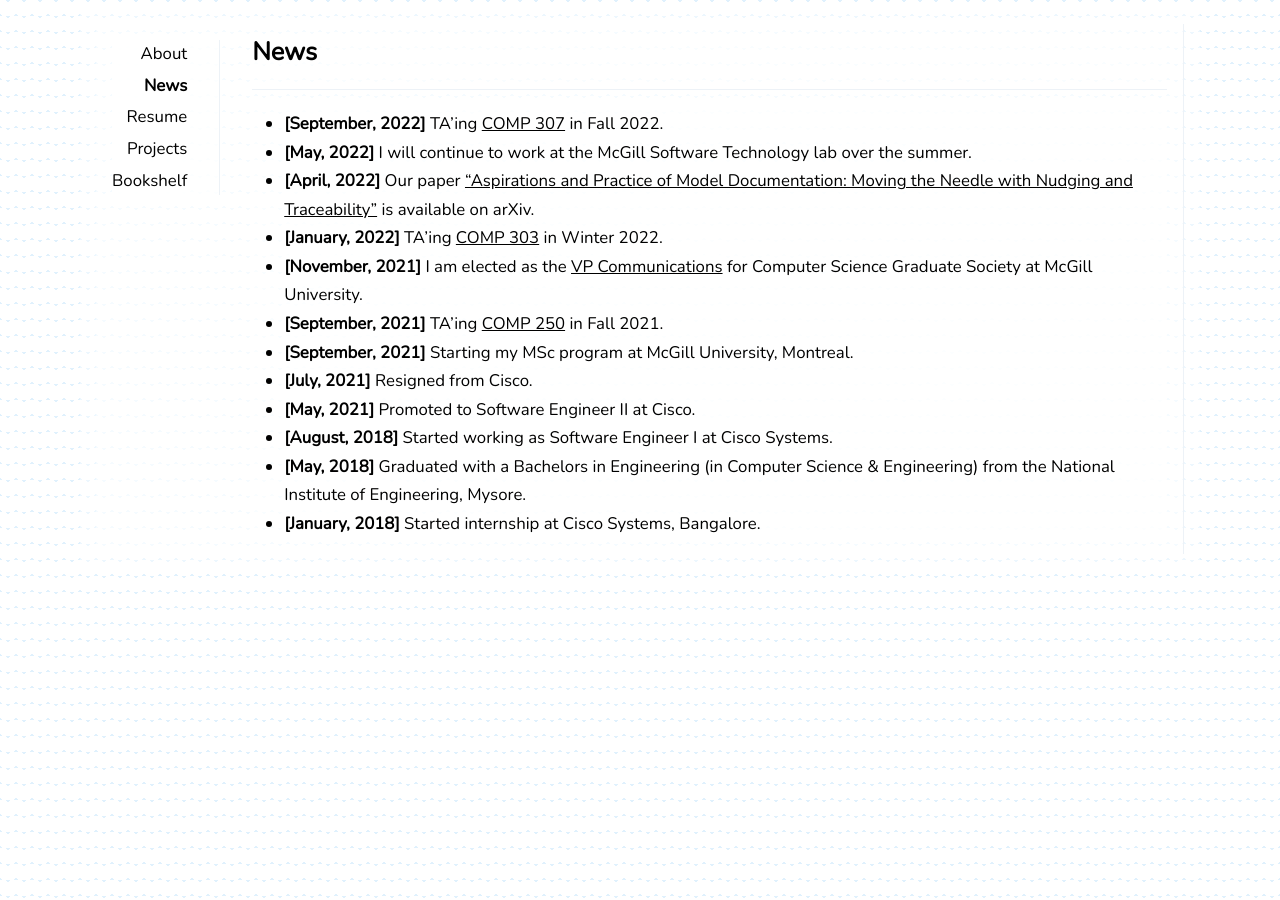
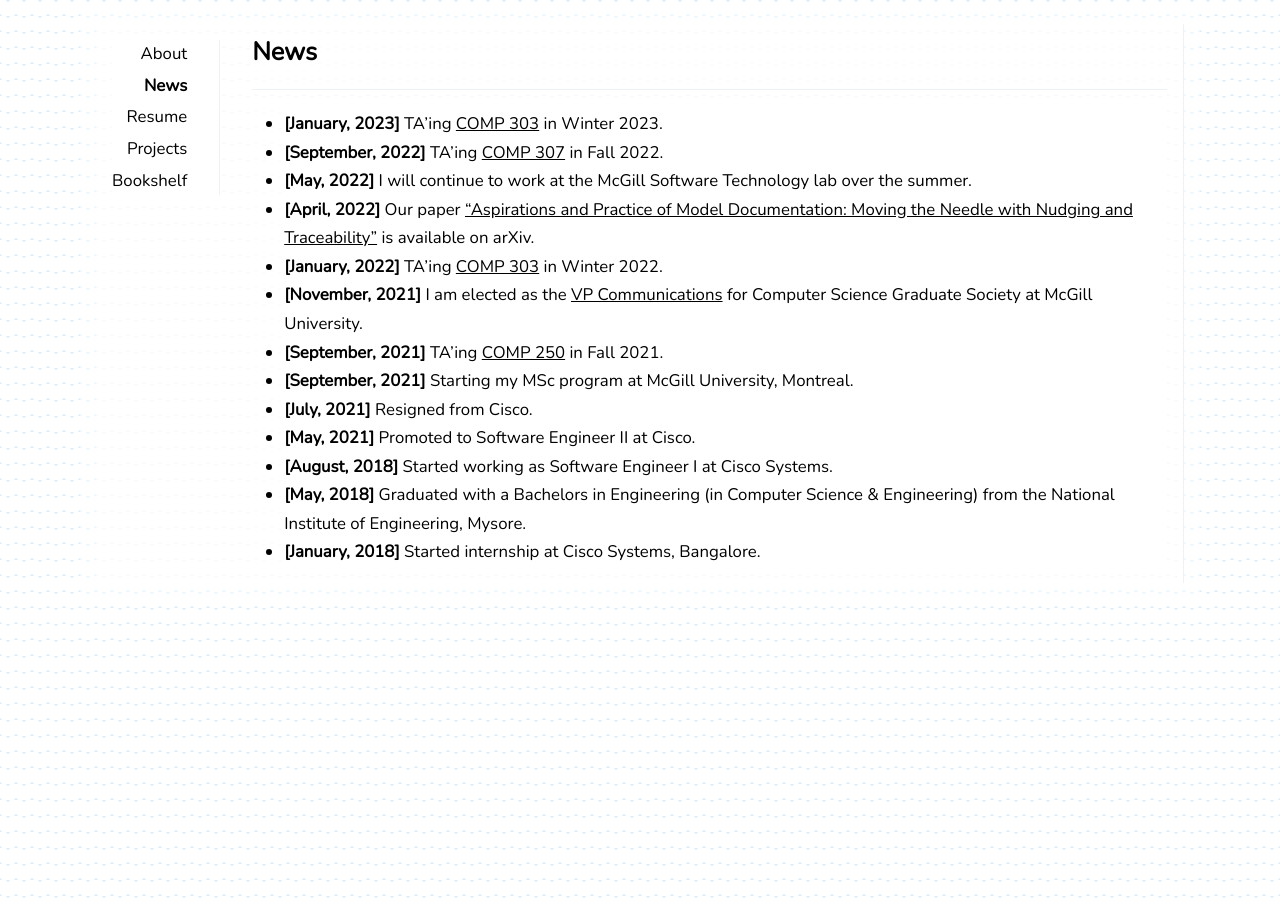
Before and after one commit to avinashbhat/avinashbhat.github.io, a Jekyll site: the page built from _pages/news.md, in a window 1280 px wide. Built offline with Jekyll 4.4.1, drawn with Linux system fonts in a browser that asks for light colours; nearby versions of some CDN libraries.

Commit message:
Updated winter news

```diff
--- a/_pages/news.md
+++ b/_pages/news.md
@@ -3,6 +3,7 @@ layout: page
 title: News
 published: true
 ---
+- **[January, 2023]** TA'ing [COMP 303](https://github.com/jin-guo/COMP303) in Winter 2023.
 - **[September, 2022]** TA'ing [COMP 307](https://www.mcgill.ca/study/2022-2023/courses/comp-307) in Fall 2022.
 - **[May, 2022]** I will continue to work at the McGill Software Technology lab over the summer.
 - **[April, 2022]** Our paper <a href="https://arxiv.org/abs/2204.06425">"Aspirations and Practice of Model Documentation: Moving the Needle with Nudging and Traceability"</a> is available on arXiv.
```
